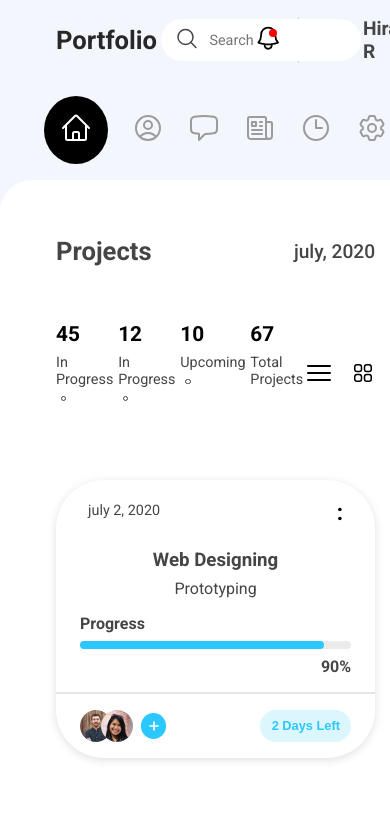
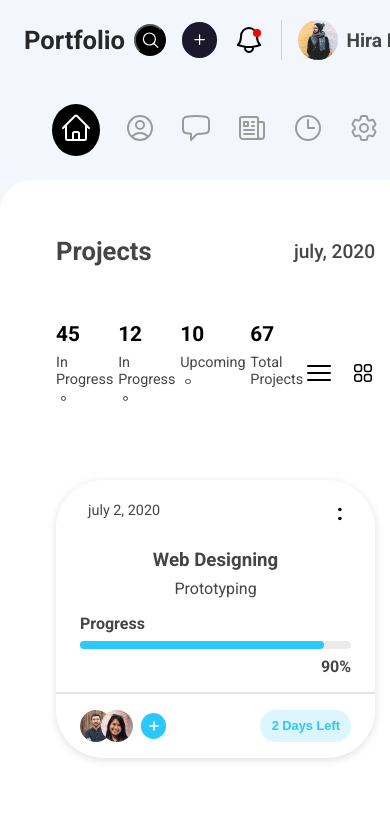
Before and after one commit to darshan-softrefine/course1-test, a website: page index.html in a window 390 px wide. Shown: the top 814 px of the page. Drawn offline with nearby package versions, Linux system fonts and the light colour scheme.

Commit message:
with search

```diff
--- a/index.html
+++ b/index.html
@@ -23,8 +23,9 @@
 <body>
     <div class="container">
         <header class="header">
+
             <h3 class="header__title">Portfolio</h3>
-            <form action="#" class="search">
+            <form action="#" class="search" id="search">
                 <input type="text" class="search__input" placeholder="Search">
                 <button class="search__button">
                     <svg xmlns="http://www.w3.org/2000/svg" fill="none" viewBox="0 0 24 24" stroke-width="1.5"
@@ -35,6 +36,18 @@
                 </button>
             </form>
             <div class="navicon-container">
+
+                <button class="micon-container" onclick="showMask();">
+                    <svg xmlns="http://www.w3.org/2000/svg" fill="none" viewBox="0 0 24 24" stroke-width="1.5"
+                        stroke="currentColor" class="micon-container__icons">
+                        <path stroke-linecap="round" stroke-linejoin="round"
+                            d="M21 21l-5.197-5.197m0 0A7.5 7.5 0 105.196 5.196a7.5 7.5 0 0010.607 10.607z" />
+                    </svg>
+
+
+
+                </button>
+
                 <div class="picon-container">
                     <svg xmlns="http://www.w3.org/2000/svg" fill="none" viewBox="0 0 24 24" stroke-width="1.5"
                         stroke="currentColor" class="plus-icon">
@@ -56,6 +69,7 @@
                 </div>
             </div>
         </header>
+
         <div class="navigation">
 
             <span class="navigation__humberger">
@@ -427,6 +441,20 @@
         </div>
     </div>
     </div>
+
+    <script>
+
+        function showMask() {
+
+            var node = document.getElementById('search')
+
+            if (node.style.visibility == 'visible') {
+                node.style.visibility = 'hidden';
+            }
+            else
+                node.style.visibility = 'visible'
+        }
+    </script>
 </body>
 
 </html>
--- a/sass/_base.scss
+++ b/sass/_base.scss
@@ -22,3 +22,14 @@ html {
 }
 
 $bp-largest: 76.25rem; //1200px
+
+@media only screen and (max-width:42rem) {
+
+    #search {
+        position: absolute;
+        bottom: 0;
+        top: 4rem;
+        visibility: hidden;
+    }
+
+}
--- a/sass/_components.scss
+++ b/sass/_components.scss
@@ -8,6 +8,7 @@
 
     @media only screen and (max-width:42rem) {
         grid-column: 1;
+        position: relative;
     }
 
     &__title {
@@ -16,6 +17,10 @@
         font-size: 1.6rem;
         position: relative;
         left: 3.5rem;
+
+        @media only screen and (max-width:42rem) {
+            left: 1.5rem;
+        }
     }
 }
 
@@ -70,7 +75,32 @@
     display: flex;
     gap: 1rem;
     align-items: center;
-    padding-right: 2rem
+    padding-right: 2rem;
+
+    @media only screen and (max-width: 42rem) {
+        position: absolute;
+        right: 0rem;
+    }
+}
+
+.micon-container {
+    width: 2rem;
+    height: 2rem;
+    padding: 0.2rem;
+    background-color: black;
+    border-radius: 50%;
+    display: none;
+
+    &__icons {
+        stroke: white;
+        width: 1.2rem;
+        height: 1.2rem;
+        padding-top: 0.1rem;
+    }
+
+    @media only screen and (max-width: 42rem) {
+        display: block;
+    }
 }
 
 .picon-container {
@@ -202,6 +232,10 @@
                 background-color: black;
                 border-radius: 50%;
                 padding: 1rem;
+
+                @media only screen and (max-width:42rem) {
+                    padding: 00.5rem;
+                }
             }
 
             &__icon {
```
Also changed, not shown: css/style.css.
